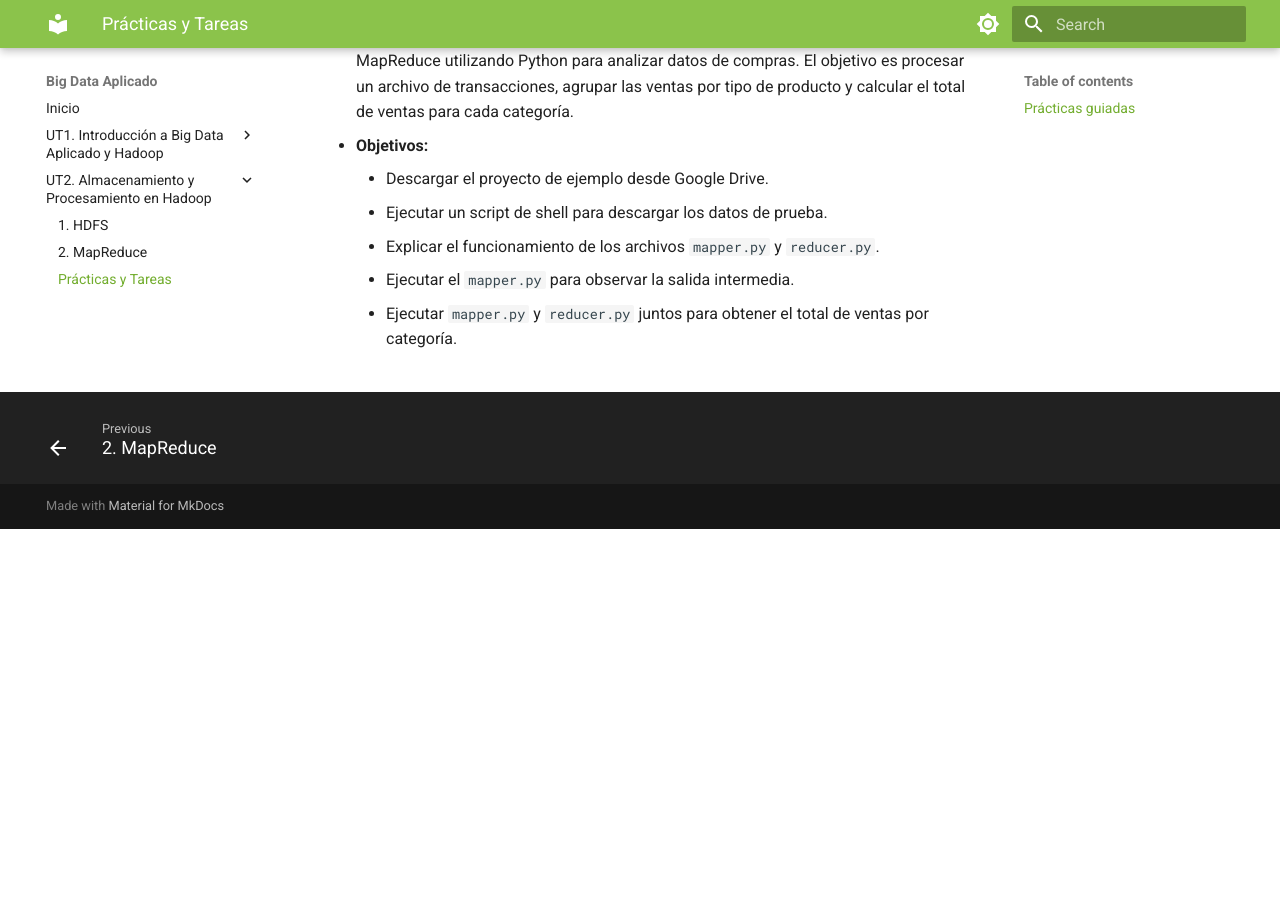
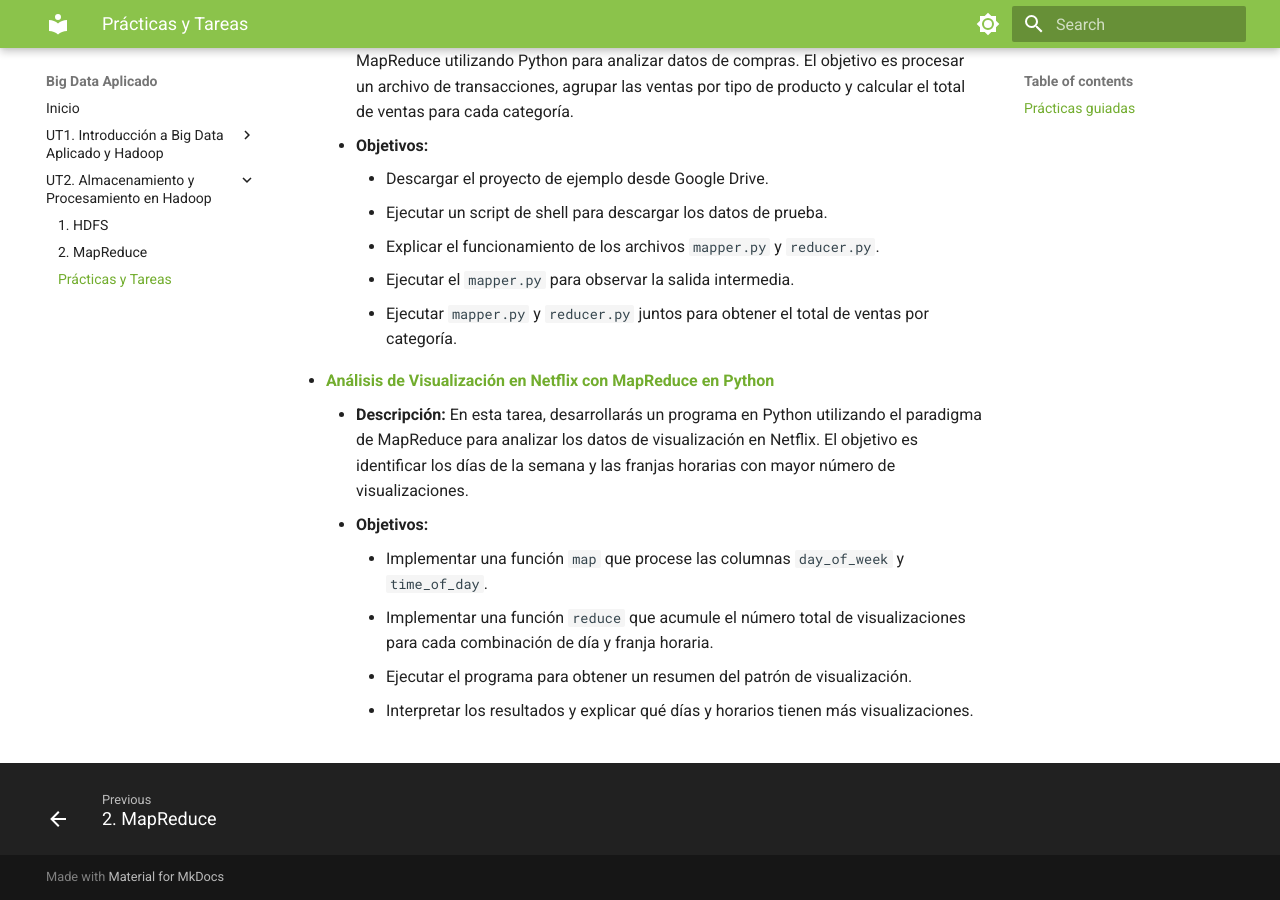
Before and after one commit to jgarciadeparedesh02/bda-apuntes, an MkDocs documentation site: the page built from docs/ut2-almacenamiento-y-procesamiento-en-hadoop/tareas/index.md, in a window 1280 px wide and 900 px high, scrolled down 720 px. Built offline with MkDocs 1.6.1 and Material for MkDocs 9.7.7, drawn with Linux system fonts in a browser that asks for light colours; before the commit the page ends 1249 px from its top, so only the background shows below that.

Commit message:
netflix exercise added

```diff
--- a/docs/ut2-almacenamiento-y-procesamiento-en-hadoop/tareas/index.md
+++ b/docs/ut2-almacenamiento-y-procesamiento-en-hadoop/tareas/index.md
@@ -21,3 +21,11 @@ Las prácticas guiadas están diseñadas para que sigas un conjunto de instrucci
         - Explicar el funcionamiento de los archivos `mapper.py` y `reducer.py`.
         - Ejecutar el `mapper.py` para observar la salida intermedia.
         - Ejecutar `mapper.py` y `reducer.py` juntos para obtener el total de ventas por categoría.
+
+- [**Análisis de Visualización en Netflix con MapReduce en Python**](./mapreduce/netflix/enunciado/)
+    - **Descripción:** En esta tarea, desarrollarás un programa en Python utilizando el paradigma de MapReduce para analizar los datos de visualización en Netflix. El objetivo es identificar los días de la semana y las franjas horarias con mayor número de visualizaciones.
+    - **Objetivos:**
+        - Implementar una función `map` que procese las columnas `day_of_week` y `time_of_day`.
+        - Implementar una función `reduce` que acumule el número total de visualizaciones para cada combinación de día y franja horaria.
+        - Ejecutar el programa para obtener un resumen del patrón de visualización.
+        - Interpretar los resultados y explicar qué días y horarios tienen más visualizaciones.
```
Also changed, not shown: docs/ut2-almacenamiento-y-procesamiento-en-hadoop/tareas/mapreduce/netflix/enunciado.md (added, +39 -0 lines).
